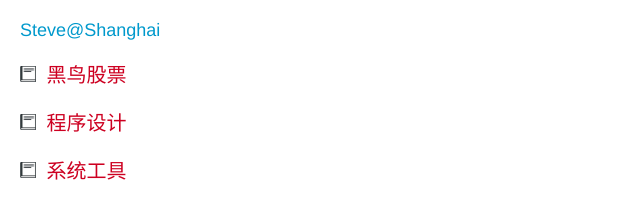
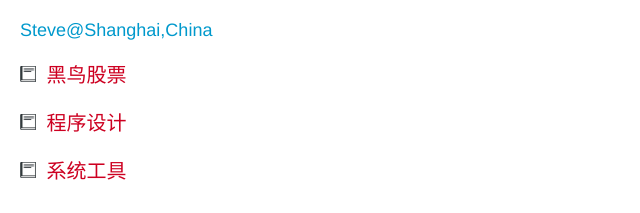
Before and after one commit to zhongsiz/zhongsiz.github.io, a Jekyll site: the page built from note/catalogue.html, in a window 1280 px wide. Shown: the top 213 px of the page, without its empty margins (0-640 px from the left). Built offline with Jekyll 4.4.1, drawn with Linux system fonts in a browser that asks for light colours.

Commit message:
add phone view

```diff
--- a/_layouts/catalogue.html
+++ b/_layouts/catalogue.html
@@ -20,7 +20,7 @@
   </head>
   <body>
     <div class="intro">
-      <div class="intro-job">Steve@Shanghai</div>
+      <div class="intro-job">Steve@Shanghai,China</div>
     </div>
     {% for catalogue in site.data.blog.catalogue %}
     <br/>
--- a/_layouts/note.html
+++ b/_layouts/note.html
@@ -2,6 +2,7 @@
 <html>
   <head>
     <meta http-equiv="content-type" content="text/html; charset=utf-8"/>
+    <meta name="viewport" content="width=device-width, initial-scale=1.0, minimum-scale=0.5, maximum-scale=2.0, user-scalable=yes"/>
     <link href="../../css/blog.css" rel="stylesheet" type="text/css"/>
     <link href="../../css/colorful.css" rel="stylesheet">
     <title>{{ page.title }}</title>
```
